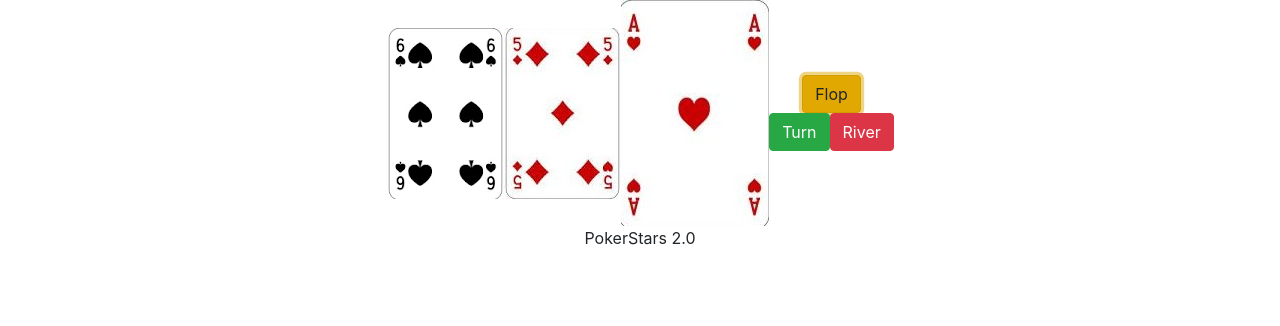
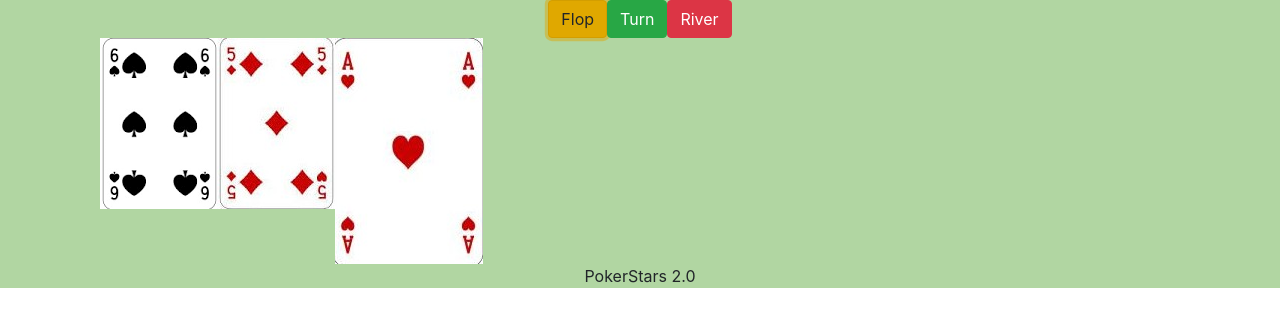
Before and after one commit to basilroy1/poker-app, a React (Create React App) app: page / in a window 1280 px wide. Both pictures are taken after a click on the button "Flop". Shown: the top 326 px of the page. Built offline with nearby package versions, Linux system fonts and the light colour scheme.

Commit message:
made some tweaks to the alogirithms

```diff
--- a/src/components/Evalcards.css
+++ b/src/components/Evalcards.css
@@ -1,6 +1,10 @@
 .container {
-  display: -webkit-box;
+  display: flex;
   -webkit-box-pack: center;
   -webkit-box-align: center;
   flex-direction: row;
 }
+.border {
+  border-radius: 10px;
+  border: 3px solid #c94102;
+}
--- a/src/components/Evalcards.js
+++ b/src/components/Evalcards.js
@@ -6,8 +6,11 @@ class EvalCards extends Component {
   constructor(props) {
     super(props);
     this.state = {
-      count: 0,
+      // count: 0,
       people: [],
+      flopFlag: false,
+      turnFlag: false,
+      riverFlag: false,
     };
   }
   componentDidMount() {
@@ -21,59 +24,90 @@ class EvalCards extends Component {
         people: newArr,
       });
     }
-    console.log(this.state.people);
+    // console.log(this.state.people);
   };
-
+  shuffleFisherYates(array) {
+    let i = array.length;
+    while (i--) {
+      const ri = Math.floor(Math.random() * (i + 1));
+      [array[i], array[ri]] = [array[ri], array[i]];
+    }
+    return array;
+  }
   flop = () => {
-    return (
-      <div>
-        {" "}
-        {this.state.people.slice(1, 4).map((person, s) => {
-          return <div key={s.id}>{person.cards}</div>;
-        })}
-      </div>
-    );
+    this.setState({ flopFlag: true });
   };
   turn = () => {
-    return (
-      <div>
-        {" "}
-        {this.state.people.slice(4, 5).map((person, s) => {
-          return <div key={s.id}>{person.cards}</div>;
-        })}
-      </div>
-    );
+    this.setState({ turnFlag: true });
   };
   river = () => {
-    return (
-      <div>
-        {" "}
-        {this.state.people.slice(5, 6).map((person, s) => {
-          return <div key={s.id}>{person.cards}</div>;
-        })}
-      </div>
-    );
+    this.setState({ riverFlag: true });
   };
   dealhands = () => {};
+  /*onload = function () {
+    var thirtySec = 30,
+      display = document.querySelector("#time");
+    startTimer(thirtySec, display);
+  };*/
+
+  startTimer(duration, display) {
+    var timer = duration,
+      minutes,
+      seconds;
+    setInterval(function () {
+      minutes = parseInt(timer / 60, 10);
+      seconds = parseInt(timer % 60, 10);
+
+      minutes = minutes < 10 ? "0" + minutes : minutes;
+      seconds = seconds < 10 ? "0" + seconds : seconds;
+
+      display.textContent = minutes + ":" + seconds;
+
+      if (--timer < 0) {
+        timer = duration;
+      }
+    }, 1000);
+  }
 
   render() {
     return (
-      <div className="container">
-        {" "}
-        {this.state.people.slice(1, 4).map((person, s) => {
-          return <div key={s.id}>{person.cards}</div>;
-        })}
       <div>
         <Button size="md" variant="warning" onClick={this.flop}>
           Flop
         </Button>
-          <br></br>
+
         <Button size="md" variant="success" onClick={this.turn}>
           Turn
         </Button>
         <Button size="md" variant="danger" onClick={this.river}>
           River
         </Button>
+        <br />
+        <div className="container">
+          {this.state.flopFlag ? (
+            <div className="container">
+              {" "}
+              {this.state.people.slice(1, 4).map((person, s) => {
+                return <div key={s.id}>{person.cards}</div>;
+              })}
+            </div>
+          ) : null}
+          {this.state.turnFlag ? (
+            <div className="container">
+              {" "}
+              {this.state.people.slice(4, 5).map((person, s) => {
+                return <div key={s.id}>{person.cards}</div>;
+              })}
+            </div>
+          ) : null}
+          {this.state.riverFlag ? (
+            <div className="container">
+              {" "}
+              {this.state.people.slice(5, 6).map((person, s) => {
+                return <div key={s.id}>{person.cards}</div>;
+              })}
+            </div>
+          ) : null}
         </div>
       </div>
     );
--- /dev/null
+++ b/src/components/home.css
@@ -0,0 +1,3 @@
+.Body {
+  background-color: rgb(177, 214, 162);
+}
--- a/src/components/home.js
+++ b/src/components/home.js
@@ -1,5 +1,6 @@
 import React, { Component } from "react";
 import EvalCards from "./Evalcards";
+import "./home.css";
 import { Button } from "react-bootstrap";
 class Home extends Component {
   constructor(props) {
@@ -8,7 +9,7 @@ class Home extends Component {
   }
   render() {
     return (
-      <div>
+      <div className="Body">
         <div>
           <EvalCards />
           PokerStars 2.0
```
Lines whose indentation alone changed are shown as unchanged.
